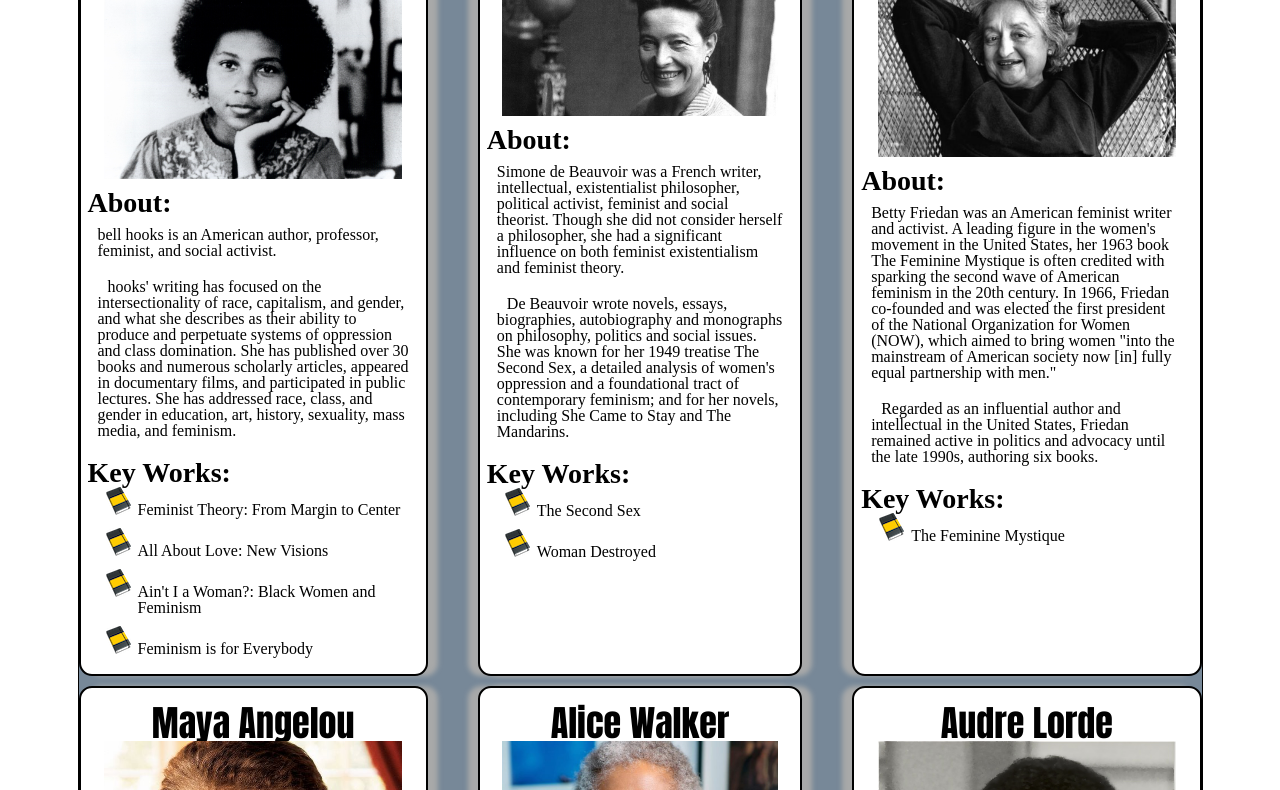
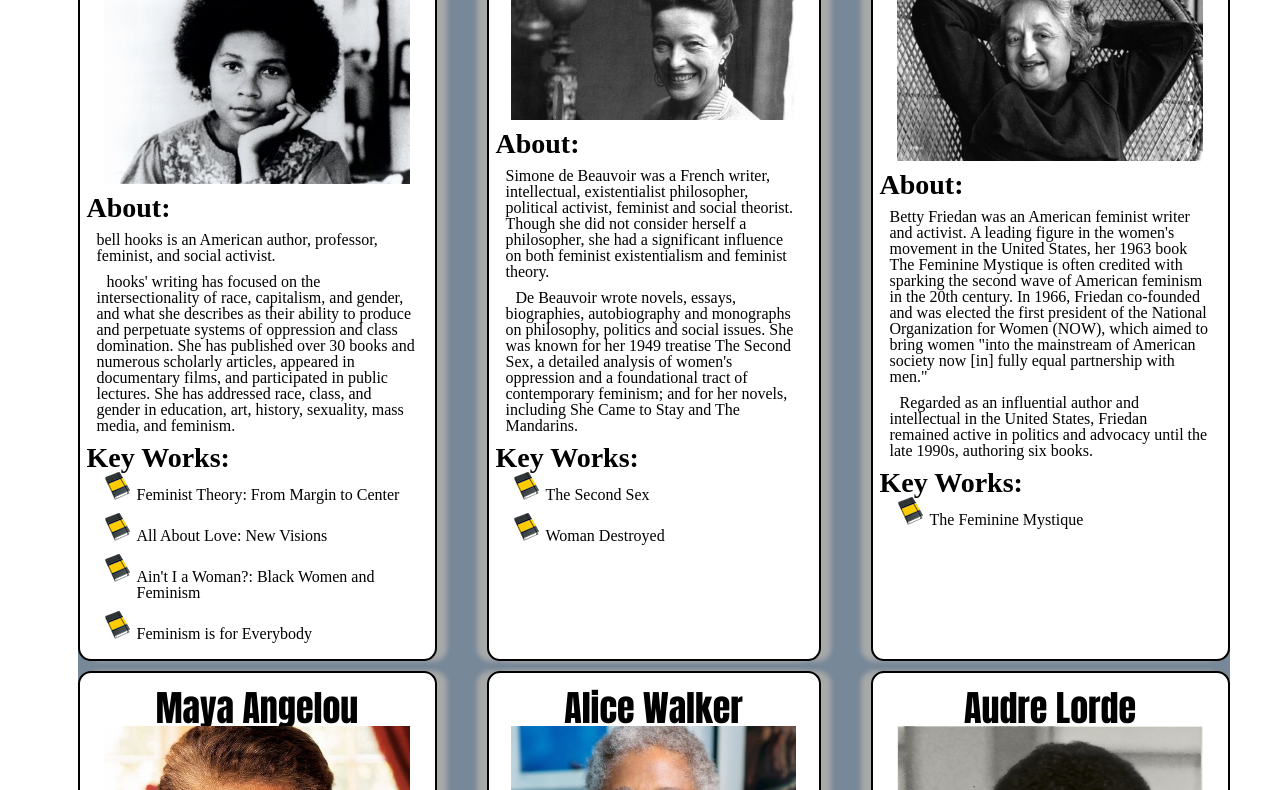
Before and after one commit to AviRatnam0608/hw3-2023, a plain HTML site: page literature.html in a window 1280 px wide. Shown: the part 405-1195 px from the top of the page. Drawn offline with Linux system fonts and the light colour scheme.

Commit message:
Fixed margins

```diff
--- a/css/style.css
+++ b/css/style.css
@@ -11,6 +11,7 @@ nav {
   text-align: center;
 }
 
+/* to keep header left aligned, while keeping nav menu centered */
 header {
   text-align: left;
 }
@@ -71,9 +72,10 @@ h3 {
   /*Set width, margin, border properties, background color, and grid properties */
   display: grid;
   grid-template-columns: repeat(3, 1fr);
+  width: 90vw;
   justify-items: center;
   border-radius: 20px;
-  border: solid 1px;
+  /* border: solid 1px; */
   grid-row-gap: 10px;
   background: #778898;
   margin: 0px 5%;
@@ -86,14 +88,15 @@ h3 {
   background: #ffffff;
   padding: 7px;
   line-height: 1;
-  display: grid;
-  align-content: start;
 }
 
 .grid img {
   /* Set width, margin, and display */
   justify-self: center;
   width: 90%;
+  margin-right: auto;
+  margin-left: auto;
+  display: block;
 }
 
 .grid div:nth-child(3n + 1) {
```
